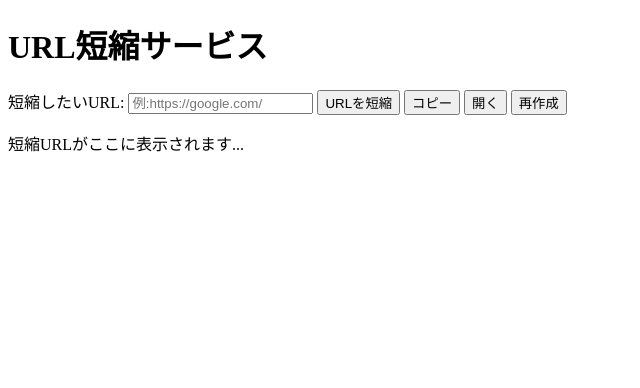
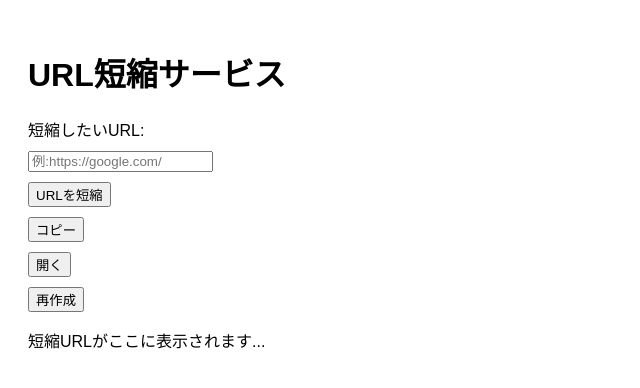
Before and after one commit to Nana-clouding/ShortenURL, a plain HTML site: page index.html in a window 1280 px wide. Shown: the whole page, without its empty margins (0-640 px from the left). Drawn offline with Linux system fonts and the light colour scheme.

Commit message:
Update index.html

```diff
--- a/index.html
+++ b/index.html
@@ -3,13 +3,26 @@
 <head>
     <meta charset="UTF-8">
     <meta name="viewport" content="width=device-width, initial-scale=1.0">
-    <title>URL短縮サービス </title>
+    <title>URL短縮サービス</title>
+    <style>
+        body {
+            font-family: Arial, sans-serif;
+            padding: 20px;
+        }
+        input, button {
+            margin-top: 10px;
+            display: block;
+        }
+        button {
+            cursor: pointer;
+        }
+    </style>
     <script>
         let shortenedUrl = '';
 
         async function shortenUrl() {
             const longUrl = document.getElementById('longUrl').value;
-            const apiKey = '99b1b4791117555c2b02d6fb200798094bb921bf'; // ここにBitlyのAPIキーを入力
+            const apiKey = '99b1b4791117555c2b02d6fb200798094bb921bf'; // セキュリティのため、サーバーサイドで処理するのが推奨されます
 
             if (!longUrl) {
                 alert('短縮したいURLを入力してください。');
@@ -27,7 +40,7 @@
                 });
 
                 const data = await response.json();
-                if (data.link) {
+                if (response.ok && data.link) {
                     shortenedUrl = data.link;
                     document.getElementById('shortenedUrl').textContent = `短縮URL: ${shortenedUrl}`;
                 } else {
@@ -35,7 +48,7 @@
                 }
             } catch (error) {
                 document.getElementById('shortenedUrl').textContent = 'エラーが発生しました。';
-                console.error(error);
+                console.error('エラー:', error);
             }
         }
 
```
